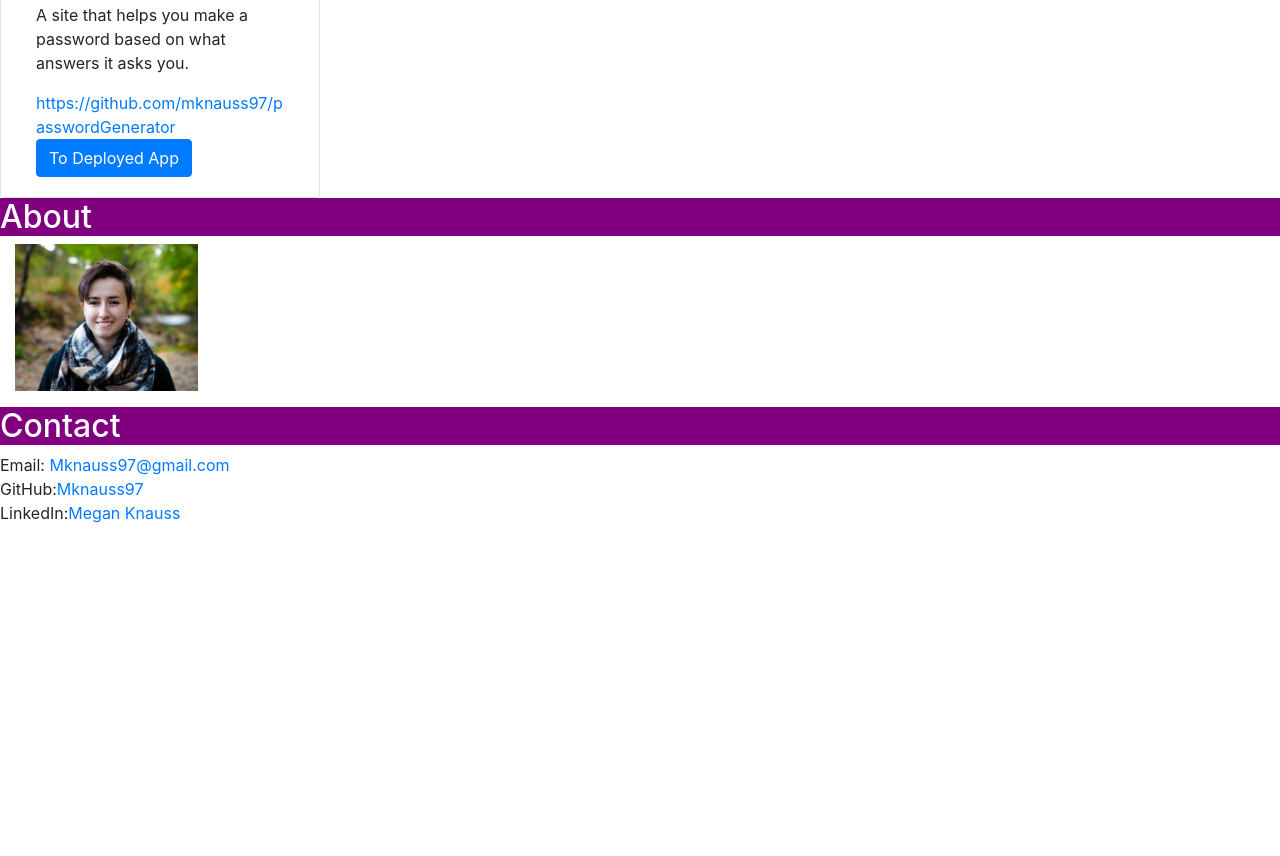
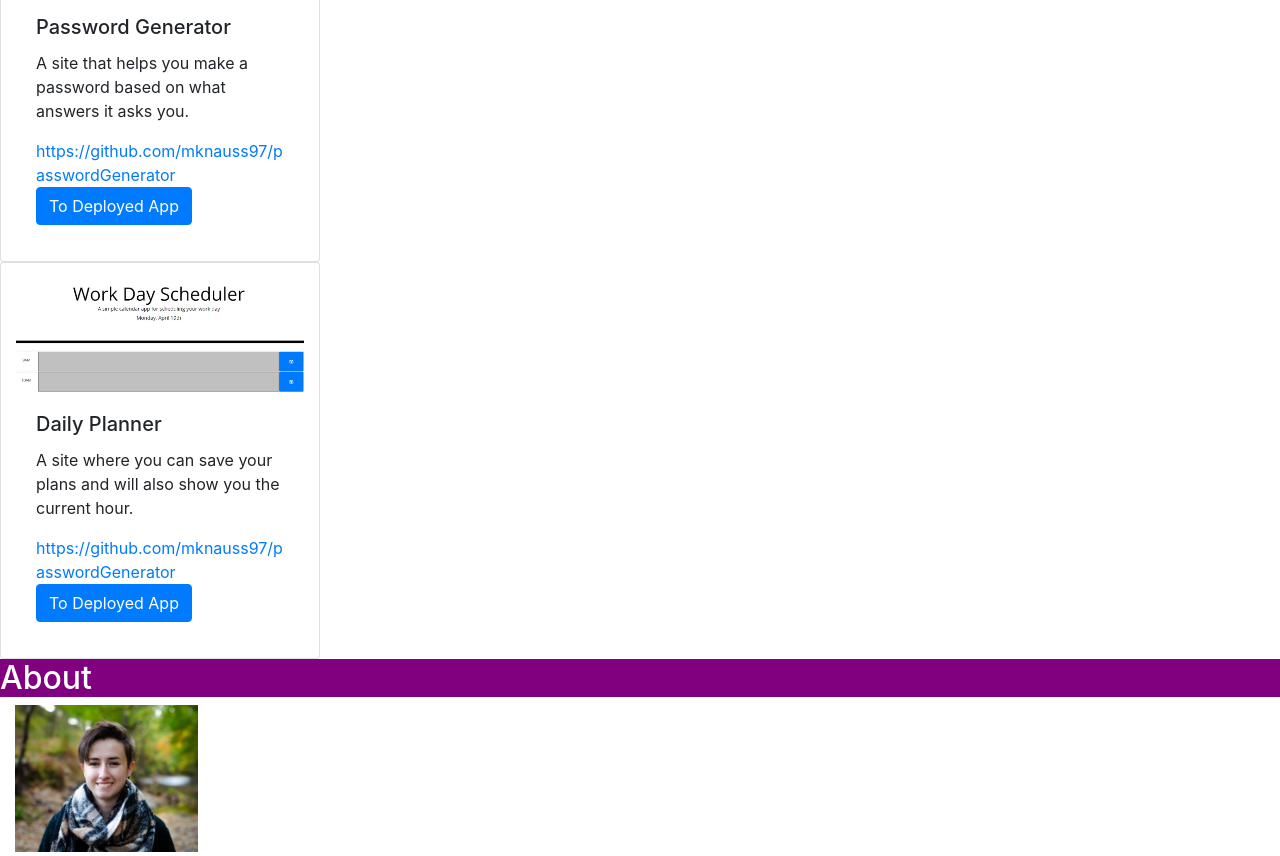
Before and after one commit to mknauss97/ProfessionalPortfolio, a plain HTML site: page index.html in a window 1280 px wide. Shown: the part 833-1689 px from the top of the page. Before the commit the page ends 1374 px from the top, so only its background shows below. Drawn offline with nearby package versions, Linux system fonts and the light colour scheme.

Commit message:
added a card

```diff
--- a/assets/css/style.css
+++ b/assets/css/style.css
@@ -4,6 +4,7 @@
 }
 .card {
     background-color: white;
+    padding: 1rem;
 }
 .jumbotron {
    background-image: linear-gradient(to left, yellow, white, purple,black );
--- a/index.html
+++ b/index.html
@@ -65,6 +65,17 @@
                     <a href="https://mknauss97.github.io/passwordGenerator/" class="btn btn-primary">To Deployed App</a>
                 </div>
             </div>
+            <div class="card col-3">
+                <img src="assets/images/Capture.JPG" class="card-img-top"
+                    alt="screenshot of work day planner">
+                <div class="card-body">
+                    <h5 class="card-title">Daily Planner</h5>
+                    <p class="card-text">A site where you can save your plans and will also show you the current hour.</p>
+                    <a
+                        href="https://github.com/mknauss97/passwordGenerator">https://github.com/mknauss97/passwordGenerator</a>
+                    <a href="https://mknauss97.github.io/passwordGenerator/" class="btn btn-primary">To Deployed App</a>
+                </div>
+            </div>
         </div>
     </section>
 
```
Also changed, not shown: assets/images/Capture.JPG (added).
